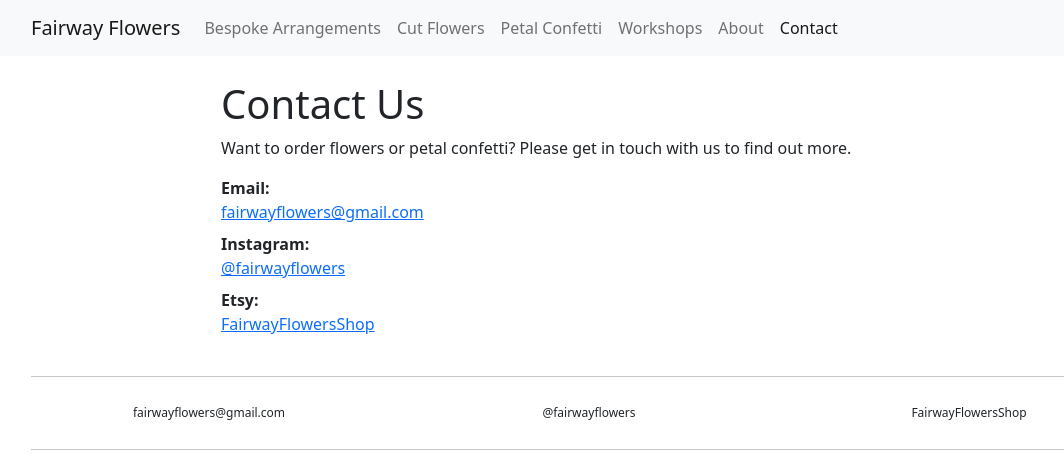
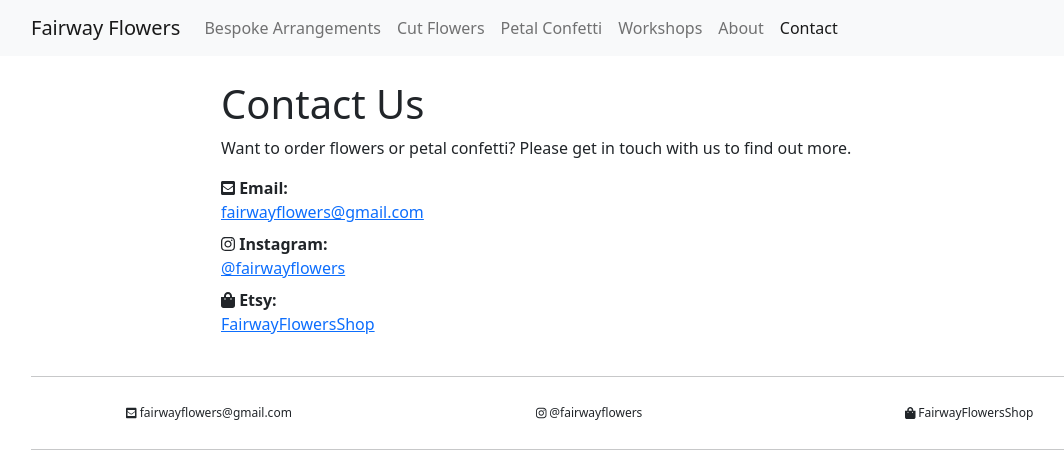
Before and after one commit to fairwayflowers/fairwayflowers.github.io, a Next.js app in the folder src/: page /contact in a window 1280 px wide. Shown: the top 458 px of the page, without its empty margins (51-1115 px from the left). Built offline with nearby package versions, Linux system fonts and the light colour scheme.

Commit message:
Added: Icons for footer and contact page

```diff
--- a/src/components/footer.tsx
+++ b/src/components/footer.tsx
@@ -3,6 +3,23 @@ import { Col, Container, Row } from 'react-bootstrap'
 import styles from './Footer.module.css'
 import helperStyles from '../components/helper.module.css'
 import Link from "next/link";
+import {
+  IconDefinition,
+  findIconDefinition
+} from '@fortawesome/fontawesome-svg-core'
+import { FontAwesomeIcon } from "@fortawesome/react-fontawesome";
+import { library } from '@fortawesome/fontawesome-svg-core'
+import { fab } from '@fortawesome/free-brands-svg-icons'
+import { fas } from '@fortawesome/free-solid-svg-icons'
+
+library.add(fab)
+library.add(fas)
+
+const emailIconDefinition: IconDefinition = findIconDefinition({ prefix: 'fas', iconName: 'envelope-square' })
+
+const instagramIconDefinition: IconDefinition = findIconDefinition({ prefix: 'fab', iconName: 'instagram' })
+
+const shoppingIconDefinition: IconDefinition = findIconDefinition({ prefix: 'fas', iconName: 'shopping-bag' })
 
 export default function Footer() {
   return (
@@ -10,24 +27,24 @@ export default function Footer() {
       <Container>
         <hr/>
         <Row className="text-center">
-          <Col>
+          <Col md={4}>
             <Link href="mailto:fairwayflowers@gmail.com">
               <a className={helperStyles.linkUnstyled}>
-                fairwayflowers@gmail.com
+              <FontAwesomeIcon icon={emailIconDefinition} /> fairwayflowers@gmail.com
               </a>
             </Link>
           </Col>
-          <Col>
+          <Col md={4}>
             <Link href="https://www.instagram.com/fairwayflowers">
               <a className={helperStyles.linkUnstyled}>
-                @fairwayflowers
+              <FontAwesomeIcon icon={instagramIconDefinition} /> @fairwayflowers
               </a>
             </Link>
           </Col>
-          <Col>
+          <Col md={4}>
             <Link href="https://www.etsy.com/uk/shop/FairwayFlowersShop">
               <a className={helperStyles.linkUnstyled}>
-                FairwayFlowersShop
+              <FontAwesomeIcon icon={shoppingIconDefinition} /> FairwayFlowersShop
               </a>
             </Link>
           </Col>
--- a/src/package.json
+++ b/src/package.json
@@ -10,6 +10,11 @@
     "export": "next build && next export"
   },
   "dependencies": {
+    "@fortawesome/fontawesome-svg-core": "^1.2.35",
+    "@fortawesome/free-brands-svg-icons": "^5.15.3",
+    "@fortawesome/free-regular-svg-icons": "^5.15.3",
+    "@fortawesome/free-solid-svg-icons": "^5.15.3",
+    "@fortawesome/react-fontawesome": "^0.1.14",
     "bootstrap": "^5.0.0-beta3",
     "next": "11.0.1",
     "react": "17.0.2",
--- a/src/pages/contact.tsx
+++ b/src/pages/contact.tsx
@@ -2,6 +2,23 @@ import Head from 'next/head'
 import React from 'react'
 import { Container, Row, Col } from 'react-bootstrap'
 import Link from "next/link";
+import {
+  IconDefinition,
+  findIconDefinition
+} from '@fortawesome/fontawesome-svg-core'
+import { FontAwesomeIcon } from "@fortawesome/react-fontawesome";
+import { library } from '@fortawesome/fontawesome-svg-core'
+import { fab } from '@fortawesome/free-brands-svg-icons'
+import { fas } from '@fortawesome/free-solid-svg-icons'
+
+library.add(fab)
+library.add(fas)
+
+const emailIconDefinition: IconDefinition = findIconDefinition({ prefix: 'fas', iconName: 'envelope-square' })
+
+const instagramIconDefinition: IconDefinition = findIconDefinition({ prefix: 'fab', iconName: 'instagram' })
+
+const shoppingIconDefinition: IconDefinition = findIconDefinition({ prefix: 'fas', iconName: 'shopping-bag' })
 
 export default function Contact() {
   return (
@@ -15,22 +32,22 @@ export default function Contact() {
             <h1>Contact Us</h1>
             <p>Want to order flowers or petal confetti? Please get in touch with us to find out more. </p>
             <dl>
-              <dt>Email:</dt>
+              <dt><FontAwesomeIcon icon={emailIconDefinition} /> Email:</dt>
               <dd>
                 <Link href="mailto:fairwayflowers@gmail.com">
-                  <a>fairwayflowers@gmail.com</a>
+                <a>fairwayflowers@gmail.com</a>
                 </Link>
               </dd>
-              <dt>Instagram:</dt>
+              <dt><FontAwesomeIcon icon={instagramIconDefinition} /> Instagram:</dt>
               <dd>
                 <Link href="https://www.instagram.com/fairwayflowers">
-                  <a>@fairwayflowers</a>
+                <a>@fairwayflowers</a>
                 </Link>
               </dd>
-              <dt>Etsy:</dt>
+              <dt><FontAwesomeIcon icon={shoppingIconDefinition} /> Etsy:</dt>
               <dd>
                 <Link href="https://www.etsy.com/uk/shop/FairwayFlowersShop">
-                  <a>FairwayFlowersShop</a>
+                <a>FairwayFlowersShop</a>
                 </Link>
               </dd>
             </dl>
```
Also changed, not shown: 1 other file (tests, documents, lock files or other folders).
